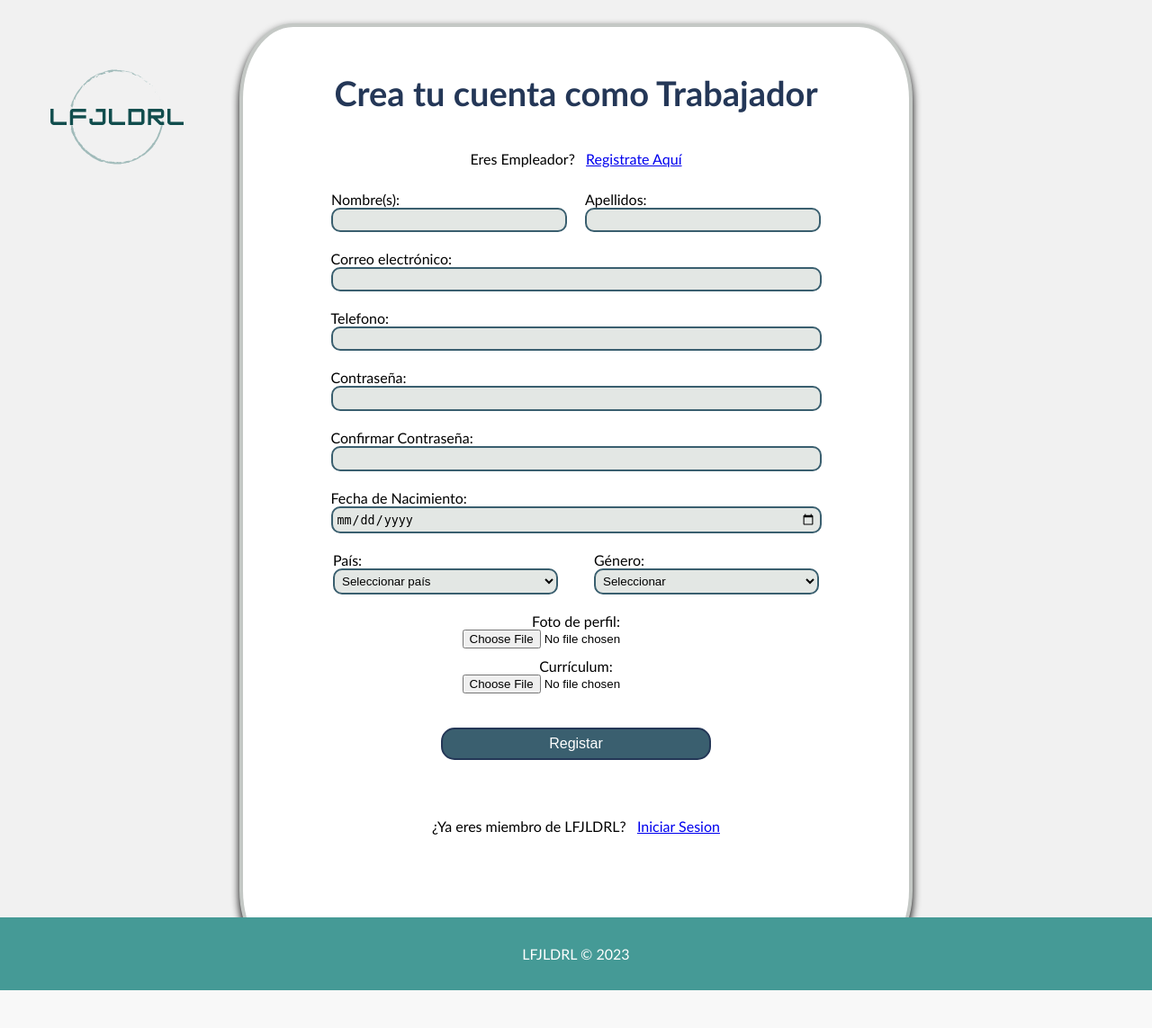
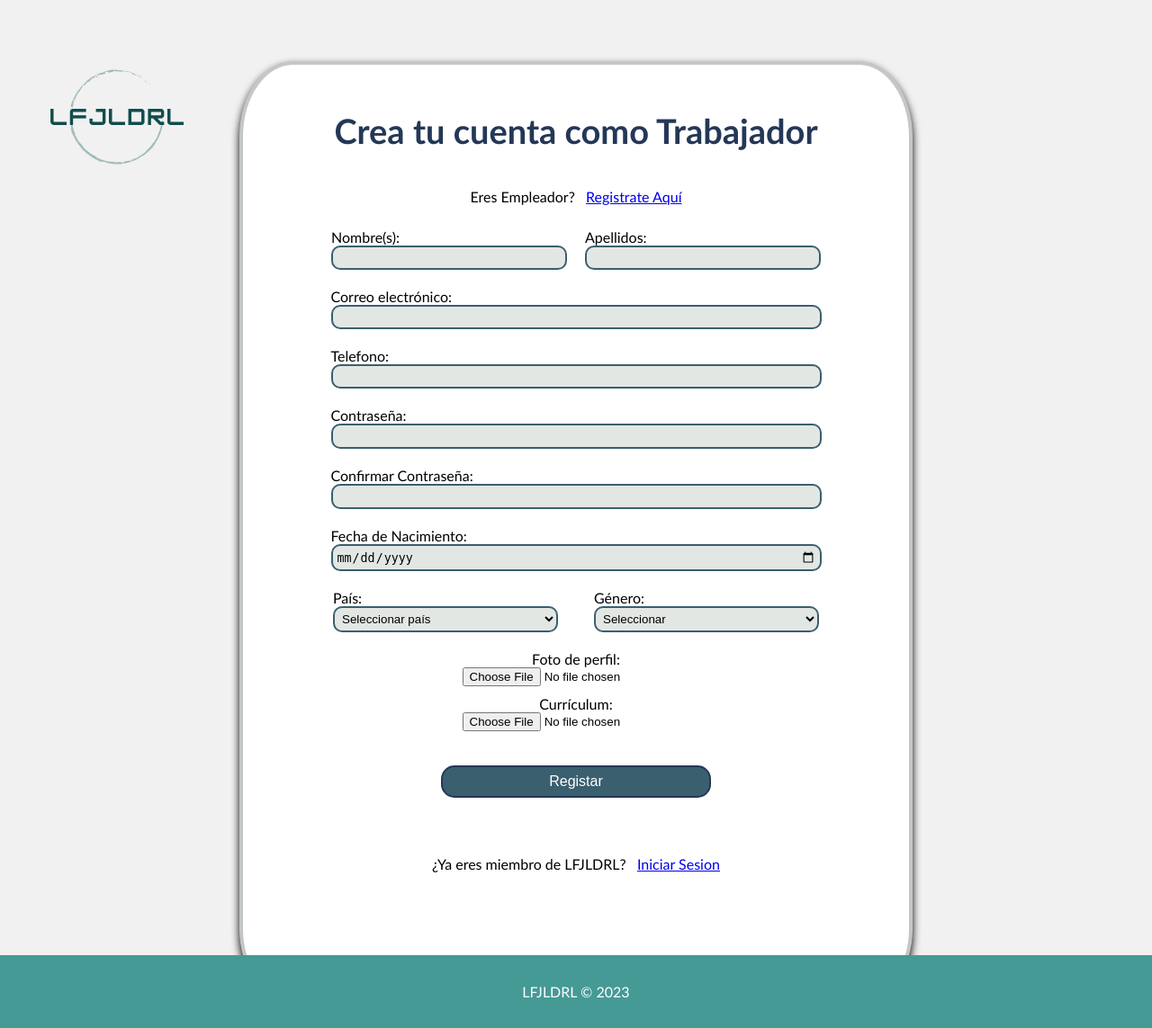
Before and after one commit to MarioMedePrsc/LFJLDRL, a PHP site: page /Views/trabajadores/registro.php in a window 1280 px wide; the page is wider, and only the part inside the window is pictured. Shown: that part at 90% size. Before the commit the page ends 1101 px from the top of that part, so only its background shows below. Run offline with PHP 8.4, Linux system fonts and the light colour scheme.

Commit message:
Se corrigió el espacio del form de registro trabajadores

```diff
--- a/Views/trabajadores/registro.php
+++ b/Views/trabajadores/registro.php
@@ -13,7 +13,7 @@
 <body>
 <a href="../Controllers/C_Trabajador.php?action=login" >
     <img src="../imagenes/logo.png" alt="" class="logo"></a>
-    <div class="container">
+    <div class="container" style="margin-top: 30%;">
 
         <h1 style="margin-top: -20px;">Crea tu cuenta como Trabajador</h1>
 
```
